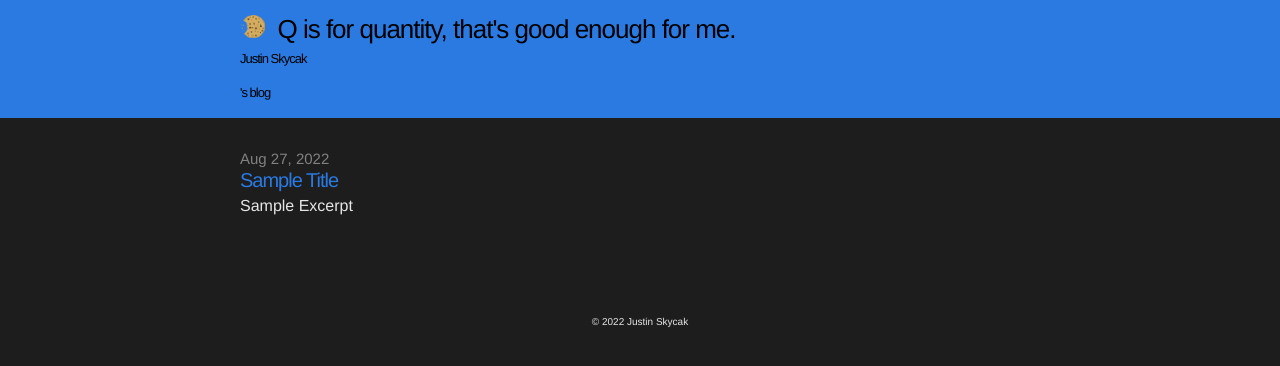
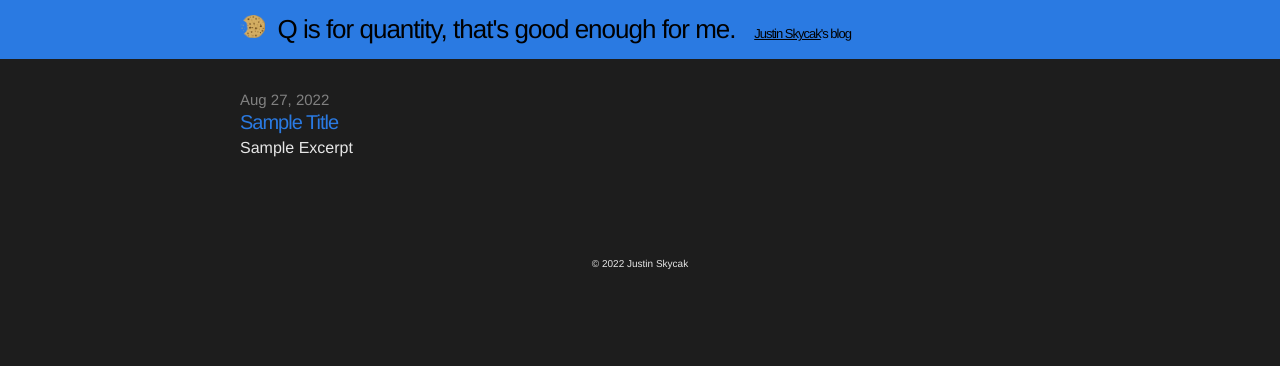
Before and after one commit to quantmonster/quantmonster.github.io, a Jekyll site: the page built from index.html, in a window 1280 px wide. Shown: the top 366 px of the page. Built offline with Jekyll 4.4.1, drawn with Linux system fonts in a browser that asks for light colours.

Commit message:
fix header

```diff
--- a/_includes/header.html
+++ b/_includes/header.html
@@ -9,7 +9,7 @@
   -->
 
     <div class="site-title">
-      <a style="text-decoration:none; color:black" href="{{ site.baseurl }}/"><img src="/assets/cookie.png" width="25"> &nbsp;Q is for quantity, that's good enough for me. &nbsp;&nbsp;<a style="text-decoration:none; color:black" href="https://justinmath.com" target="_blank"><font size="2em"><ul>Justin Skycak</ul>'s blog</font></a></a>
+      <a style="text-decoration:none; color:black" href="{{ site.baseurl }}/"><img src="/assets/cookie.png" width="25"> &nbsp;Q is for quantity, that's good enough for me. &nbsp;&nbsp;<a style="text-decoration:none; color:black" href="https://justinmath.com" target="_blank"><font size="2em"><u>Justin Skycak</u>'s blog</font></a></a>
     </div>
 
     <!--
```
